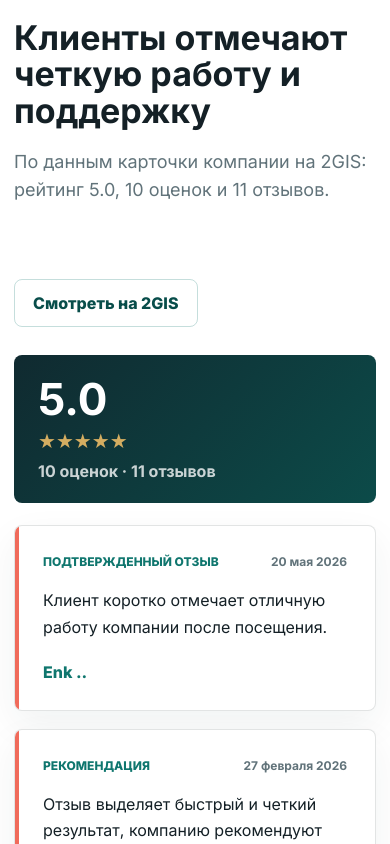
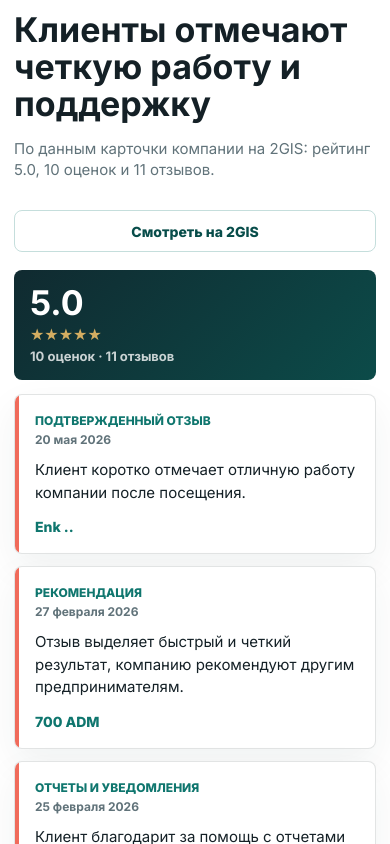
Before and after one commit to Ruslan123454321/new, a Next.js app: page / in a window 390 px wide. Shown: the part 5300-6144 px from the top of the page. Built offline with nearby package versions, Linux system fonts and the light colour scheme.

Commit message:
Compact reviews on mobile

```diff
--- a/app/globals.css
+++ b/app/globals.css
@@ -872,13 +872,76 @@ h3 {
 
   .reviews-summary {
     grid-template-columns: 1fr;
-    gap: 8px;
+    gap: 4px;
+    margin-bottom: 14px;
+    padding: 16px;
+  }
+
+  .reviews-summary strong {
+    font-size: 34px;
+  }
+
+  .reviews-summary span {
+    font-size: 16px;
+  }
+
+  .reviews-summary p {
+    font-size: 13px;
   }
 
   .reviews-summary p {
     justify-self: start;
   }
 
+  .reviews-top {
+    gap: 14px;
+    margin-bottom: 18px;
+  }
+
+  .reviews-top .section-heading {
+    margin-bottom: 0;
+  }
+
+  .reviews-top .section-heading p {
+    font-size: 15px;
+    line-height: 1.45;
+  }
+
+  .reviews-source {
+    min-height: 42px;
+    width: 100%;
+    padding: 0 14px;
+    font-size: 14px;
+  }
+
+  .review-grid {
+    gap: 12px;
+  }
+
+  .review-grid blockquote {
+    padding: 18px 18px 18px 20px;
+  }
+
+  .review-card-head {
+    display: grid;
+    gap: 4px;
+    margin-bottom: 12px;
+  }
+
+  .review-grid p {
+    font-size: 15px;
+    line-height: 1.5;
+  }
+
+  .review-grid cite {
+    margin-top: 14px;
+    font-size: 14px;
+  }
+
+  .mobile-hidden-review {
+    display: none;
+  }
+
   .service-card {
     min-height: 280px;
   }
--- a/app/page.jsx
+++ b/app/page.jsx
@@ -336,8 +336,8 @@ export default function Home() {
             </div>
 
             <div className="review-grid">
-              {reviews.map((review) => (
-                <blockquote key={review.author}>
+              {reviews.map((review, index) => (
+                <blockquote className={index > 2 ? "mobile-hidden-review" : ""} key={review.author}>
                   <div className="review-card-head">
                     <span>{review.label}</span>
                     <small>{review.date}</small>
```
